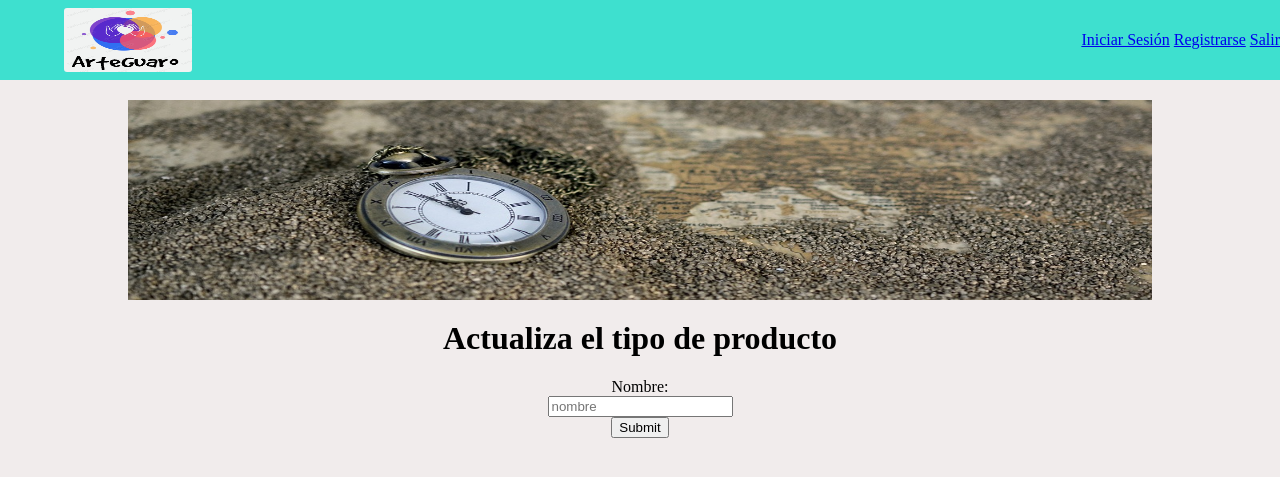
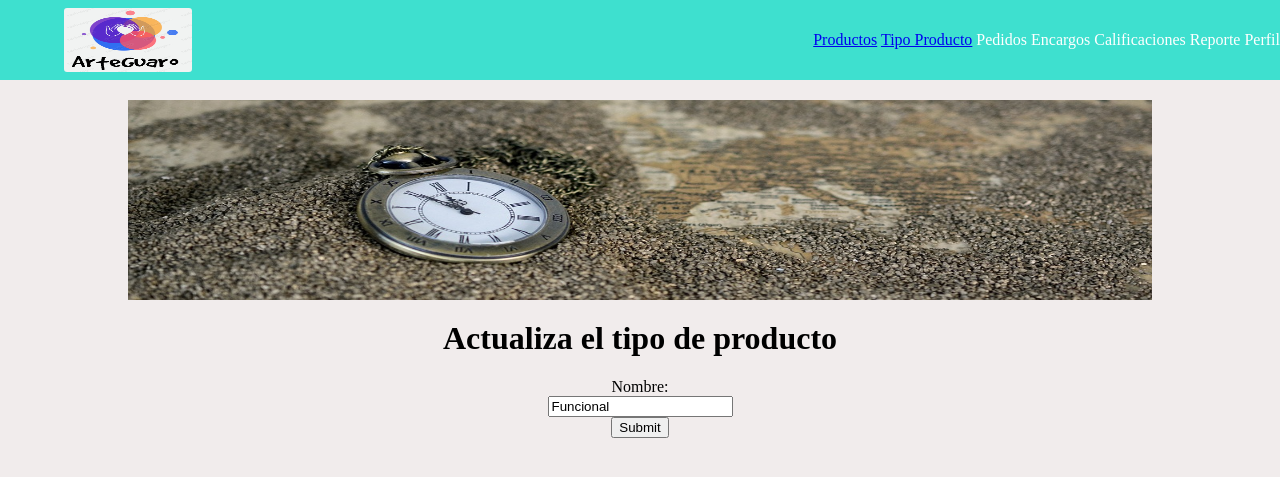
Before and after one commit to icansee33/JesusRojasLinoBenavidesFastAPIGracoSoft, a FastAPI app: page /type_product/update/1/ in a window 1280 px wide. Shown: the top 477 px of the page. Run offline with FastAPI, Linux system fonts and the light colour scheme; data comes from the database, SQL or seed files in the repository; both versions use the stored data as it was after the commit.

Commit message:
Coreciones en los CRUD de Tipo y producto. Craecion de listas y formularios

```diff
--- a/crudProducto.py
+++ b/crudProducto.py
@@ -38,3 +38,6 @@ def delete_product(db: Session, product_id: int):
     db.delete(db_product)
     db.commit()
     return db_product
+
+def get_products(db: Session, skip: int = 10, limit: int = 100):
+    return db.query(models.Producto).offset(skip).limit(limit).all()
--- a/main.py
+++ b/main.py
@@ -142,10 +142,9 @@ async def iniciar_sesion_post(
 
 
 #Producto
-@app.post("/producto/create/", response_model=schemas.ProductBase,)
-async def create_product_post(#current_user: Annotated[schemas.UserBase, Depends(get_current_user) ],
+@app.post("/product/create/", response_model=schemas.ProductBase)
+async def create_producto_post(#current_user: Annotated[schemas.UserBase, Depends(get_current_user) ],
                         request: Request,
-                        id_producto: str = Form(...),
                         id_artesano: str = Form(...),
                         id_tipo: str = Form(...),
                         nombre: str = Form(...),
@@ -154,31 +153,27 @@ async def create_product_post(#current_user: Annotated[schemas.UserBase, Depends
                         dimensiones: str = Form(...),
                         peso : str = Form(...),
                         db: Session = Depends(get_db)):
-    print("Poducto: ", id_producto)
-    product = schemas.ProductCreate(id_producto=id_producto,
+    product = schemas.ProductCreate(
                               id_artesano=id_artesano,
+                              id_tipo=id_tipo,
                               nombre=nombre,
-                              id_tipo=id_tipo,
                               descripcion=descripcion,
                               categoria=categoria,
                               dimensiones=dimensiones,
                               peso=peso)
-    db_product = crudProducto.create_product(db, product=product.id_producto)
-    print("Db producto: ", db_product)
-    if db_product:
-        raise HTTPException(status_code=400, detail="Product already registered")
-    db_product = crudProducto.get_product_by_id(db, db_product=product.id_producto)
-    if db_product:
-        raise HTTPException(status_code=400, detail="Id already registered")
     crudProducto.create_product(db=db, product=product)
-    return templates.TemplateResponse("crearProducto.html.jinja", {"request": request})
+    products = crudTipoProducto.get_types(db)
 
-@app.get("/product/create/", response_class=HTMLResponse)
-async def create_product_template(request: Request):
-    return templates.TemplateResponse("crearProducto.html.jinja", {"request": request})
+    print('Lista productos:', products)
 
-@app.post("/producto/update/{product_id}/", response_class=HTMLResponse)
-async def update_producto(request: Request, product_id: int,
+    for product in products:
+        print("Id:", product.id_tipo)
+        print("Nombre:", product.nombre)
+    return templates.TemplateResponse("listaProducto.html.jinja", {"request": request, "Products": products})
+
+@app.post("/product/update/", response_class=HTMLResponse)
+async def update_producto_post(request: Request,
+                          id_producto: int = Form(...),
                           nombre: str = Form(...),
                           descripcion: str = Form(...),
                           categoria: str = Form(...),
@@ -187,44 +182,73 @@ async def update_producto(request: Request, product_id: int,
                           id_tipo: str = Form(...),
                           db: Session = Depends(get_db)):
     product_update = schemas.ProductUpdate(
+        id_producto=id_producto,
         nombre=nombre, descripcion=descripcion, categoria=categoria,
         dimensiones=dimensiones, peso=peso, id_tipo=id_tipo
     )
-    crudProducto.update_product(db=db, product_id=product_id, product=product_update)
-    return RedirectResponse("crearProducto.html.jinja", status_code=HTTP_303_SEE_OTHER)
+    crudProducto.update_product(db=db, product_id=id_tipo, type=product_update)
+    products = crudProducto.get_products(db)
+    return templates.TemplateResponse("listaProducto.html.jinja", {"request": request, "Products": products})
 
-@app.post("/producto/delete/{product_id}/", response_class=HTMLResponse)
-async def delete_producto(request: Request, product_id: int, db: Session = Depends(get_db)):
+
+@app.post("/product/delete/{product_id}/", response_class=HTMLResponse)
+async def delete_tipo_producto(request: Request, product_id: int, db: Session = Depends(get_db)):
+    print("Id producto: ", product_id)
     crudProducto.delete_product(db=db, product_id=product_id)
-    return RedirectResponse("crearProducto.html.jinja", status_code=HTTP_303_SEE_OTHER)
+    products = crudProducto.get_products(db)
+    return templates.TemplateResponse("listaProducto.html.jinja", {"request": request, "Products": products})
+
+
+@app.get("/product/create/", response_class=HTMLResponse)
+async def create_producto_template(request: Request):
+    return templates.TemplateResponse("crearProducto.html.jinja", {"request": request})
+
+
+@app.get("/product/update/{product_id}/", response_class=HTMLResponse)
+async def update_producto_template(request: Request, product_id: int, db: Session = Depends(get_db)):
+    products = crudProducto.get_product_by_id(db, product_id)
+    return templates.TemplateResponse("modificarProducto.html.jinja", {"request": request, "Products": products})
 
 
 #Resenas
-@app.post("/resena/create", response_model=schemas.ReviewBase)
+@app.post("/resena/create/", response_model=schemas.ReviewBase)
 async def create_resena_post(#current_user: Annotated[schemas.ReviewBase, Depends(get_current_user)],
                         request: Request,
-                        id_resena: str = Form(...), id_producto: str= Form(...),
+                        id_producto: str= Form(...),
                         fecha_invencion: str= Form(...), creador: str= Form(...),
                         anios_produccion: str= Form(...), anecdotas: str= Form(...),
                         db: Session = Depends(get_db)):
-    print("Review: ", id_resena)
+
     review = schemas.ReviewCreate(
-                              id_resena=id_resena,
                               id_producto=id_producto,
                               fecha_invencion=fecha_invencion,
                               creador=creador,
                               anios_produccion=anios_produccion,
                               anecdotas=anecdotas
                             )
-    db_review = crudResena.create_resena(db, review= review.id_resena)
-    print("Db type: ", db_review)
-    if db_review:
-        raise HTTPException(status_code=400, detail="Review not already registered")
-    db_review = crudResena.get_resena_by_id(db, review=review.id_resena)
-    if db_review:
-        raise HTTPException(status_code=400, detail="Review already registered")
-    crudResena.create_resena(db=db, review=review)
-    return templates.TemplateResponse("homeNoIniciado.html.jinja", {"request": request})
+    crudResena.create_resena(db, resena= review)
+    types = crudTipoProducto.get_types(db)
+
+    print('Lista tipos:', types)
+    for type in types:
+        print("Id:", type.id_tipo)
+        print("Nombre:", type.nombre)
+    return templates.TemplateResponse("listaTipoProducto.html.jinja", {"request": request, "typesProducts": types})
+
+
+
+@app.post("/type_product/create/", response_model=schemas.TypeProductBase)
+async def create_tipo_producto_post(request: Request, nombre: str = Form(...), db: Session = Depends(get_db)):
+    print("Tipo Product: ", nombre)
+    type_product = schemas.TypeCreate(nombre=nombre)
+    crudTipoProducto.create_type_product(db=db, type_product=type_product)
+    types = crudTipoProducto.get_types(db)
+
+    print('Lista tipos:', types)
+    for type in types:
+        print("Id:", type.id_tipo)
+        print("Nombre:", type.nombre)
+    return templates.TemplateResponse("listaTipoProducto.html.jinja", {"request": request, "typesProducts": types})
 
 
 @app.get("/resena/create/", response_class=HTMLResponse)
@@ -234,11 +258,11 @@ async def create_resena_template(request: Request):
 
 @app.post("/resena/update/{resena_id}/", response_class=HTMLResponse)
 async def update_resena(request: Request, resena_id: int,
-                        id_producto: int = Form(...), fecha_inversion: str = Form(...),
+                        id_producto: int = Form(...), fecha_invencion: str = Form(...),
                         creador: str = Form(...), anios_produccion: str = Form(...),
                         anecdotas: str = Form(...), db: Session = Depends(get_db)):
     review_update = schemas.ReviewUpdate(
-        id_producto=id_producto, fecha_inversion=fecha_inversion, creador=creador,
+        id_producto=id_producto, fecha_invencion=fecha_invencion, creador=creador,
         anios_produccion=anios_produccion, anecdotas=anecdotas
     )
     crudResena.update_resena(db=db, resena_id=resena_id, resena=review_update)
@@ -248,6 +272,7 @@ async def update_resena(request: Request, resena_id: int,
 async def delete_resena(request: Request, resena_id: int, db: Session = Depends(get_db)):
     crudResena.delete_resena(db=db, resena_id=resena_id)
     return RedirectResponse("/", status_code=HTTP_303_SEE_OTHER)
+
 
 #Tipo Producto
 @app.post("/type_product/create/", response_model=schemas.TypeProductBase)
@@ -276,38 +301,30 @@ async def update_tipo_producto_template(request: Request, type_id: int, db: Sess
     return templates.TemplateResponse("modificarTipoProducto.html.jinja", {"request": request, "type_product": type_product})
 
 
-# Ruta para obtener la plantilla de modificación
-@app.get("/type_product/update/{type_id}/", response_class=HTMLResponse)
-async def update_tipo_producto_template(request: Request, type_id: int, db: Session = Depends(get_db)):
-    type_product = crudTipoProducto.get_type_by_id(db, type_id)
-    return templates.TemplateResponse("modificarTipoProducto.html.jinja", {"request": request, "type_product": type_product})
+@app.post("/type_product/delete/{type_id}/", response_class=HTMLResponse)
+async def delete_tipo_poducto(request: Request, id_tipo: int = Form(...), db: Session = Depends(get_db)):
+    print("Id poducto: ", id-id_tipo)
+    crudTipoProducto.delete_type_product(db=db, type_id=id_tipo)
+    types = crudTipoProducto.get_types(db)
+    return RedirectResponse("listaTipoProducto.html.jinja",  {"request": request, "typesProducts": types})
+
+@app.post("/type_product/delete/{type_id}/", response_class=HTMLResponse)
+async def delete_tipo_producto(request: Request, type_id: int, db: Session = Depends(get_db)):
+    print("Id producto: ", type_id)
+    crudTipoProducto.delete_type_product(db=db, type_id=type_id)
+    types = crudTipoProducto.get_types(db)
+    return templates.TemplateResponse("listaTipoProducto.html.jinja", {"request": request, "typesProducts": types})
+
 
 # Ruta para manejar el POST de actualización
-@app.post("/type_product/update/{type_id}/", response_class=HTMLResponse)
+@app.post("/type_product/update/", response_class=HTMLResponse)
 async def update_tipo_producto_post(
     request: Request,
-    type_id: int,
+    id_tipo: int = Form(...),
     nombre: str = Form(...),
     db: Session = Depends(get_db)
 ):
-    type_update = schemas.TypeUpdate(id_tipo=type_id, nombre=nombre)
-    crudTipoProducto.update_type_product(db=db, type_id=type_id, type=type_update)
-    types = crudTipoProducto.get_types(db)
-# Ruta para obtener la plantilla de modificación
-@app.get("/type_product/update/{type_id}/", response_class=HTMLResponse)
-async def update_tipo_producto_template(request: Request, type_id: int, db: Session = Depends(get_db)):
-    type_product = crudTipoProducto.get_type_by_id(db, type_id)
-    return templates.TemplateResponse("modificarTipoProducto.html.jinja", {"request": request, "type_product": type_product})
-
-# Ruta para manejar el POST de actualización
-@app.post("/type_product/update/{type_id}/", response_class=HTMLResponse)
-async def update_tipo_producto_post(
-    request: Request,
-    id_tipo: int,
-    nombre: str = Form(...),
-    db: Session = Depends(get_db)
-):
-    type_update = schemas.TypeUpdate(type_id=id_tipo, nombre=nombre)
+    type_update = schemas.TypeUpdate(id_tipo=id_tipo, nombre=nombre)
     crudTipoProducto.update_type_product(db=db, type_id=id_tipo, type=type_update)
     types = crudTipoProducto.get_types(db)
     return templates.TemplateResponse("listaTipoProducto.html.jinja", {"request": request, "typesProducts": types})
--- a/templates/baseArtesano.html.jinja
+++ b/templates/baseArtesano.html.jinja
@@ -11,7 +11,7 @@
     <header>
         <img  src="/static/img/Logo.png" alt="Logo">
             <nav>
-                <a href="{{url_for('create_product_template')}}">Productos</a>
+                <a href="{{url_for('create_producto_template')}}">Productos</a>
                 <a href="{{url_for('create_tipo_producto_template')}}">Tipo Producto</a>
                 <a>Pedidos</a>
                 <a>Encargos</a>
--- a/templates/crearResena.html.jinja
+++ b/templates/crearResena.html.jinja
@@ -1,4 +1,4 @@
-{% extends 'headerCRUD.html.jinja' %}
+{% extends 'baseArtesano.html.jinja' %}
 
 {% block content %}
 
--- a/templates/headerCRUD.html.jinja
+++ b/templates/headerCRUD.html.jinja
@@ -12,9 +12,13 @@
         <header>
             <img src="/static/img/Logo.png" alt="Logo">
                 <nav>
-                    <a href="{{url_for('iniciar_sesion_template')}}">Iniciar Sesión</a>
-                    <a href="{{url_for('create_usuario_template')}}">Registrarse</a>
-                    <a href="{{url_for('home_no_iniciado')}}">Salir</a>
+                    <a href="{{url_for('create_producto_template')}}">Productos</a>
+                    <a href="{{url_for('create_tipo_producto_template')}}">Tipo Producto</a>
+                    <a>Pedidos</a>
+                    <a>Encargos</a>
+                    <a>Calificaciones</a>
+                    <a>Reporte</a>
+                    <a>Perfil</a>
                 </nav>
         </header>
 
--- a/templates/modificarTipoProducto.html.jinja
+++ b/templates/modificarTipoProducto.html.jinja
@@ -4,11 +4,12 @@
 
 <h1 class="titulo"> {% block title %}Actualiza el tipo de producto {% endblock %}</h1>
 
-<form action="{{ url_for('update_tipo_producto_post') }}" method="post">
+<form action="/type_product/update/" method="post">
 
     <div>
         <label for="nombre">Nombre: </label><br>
-        <input type="text" class="form-control" name="nombre" placeholder="nombre" required>
+        <input type="text" class="form-control" name="nombre" placeholder="nombre" required value="{{type_product.nombre}}">
+        <input type="hidden" class="form-control" name="id_tipo"  required value="{{type_product.id_tipo}}">
         <br>
     </div>
     <input type="submit" value="Submit">
```
Also changed, not shown: crudResena.py (+27 -27 lines), schemas.py (+8 -7 lines), templates/crearProducto.html.jinja (+9 -14 lines), templates/listaProducto.html.jinja (added, +39 -0 lines), templates/listaTipoProducto.html.jinja (+5 -3 lines), sql_app.db.
